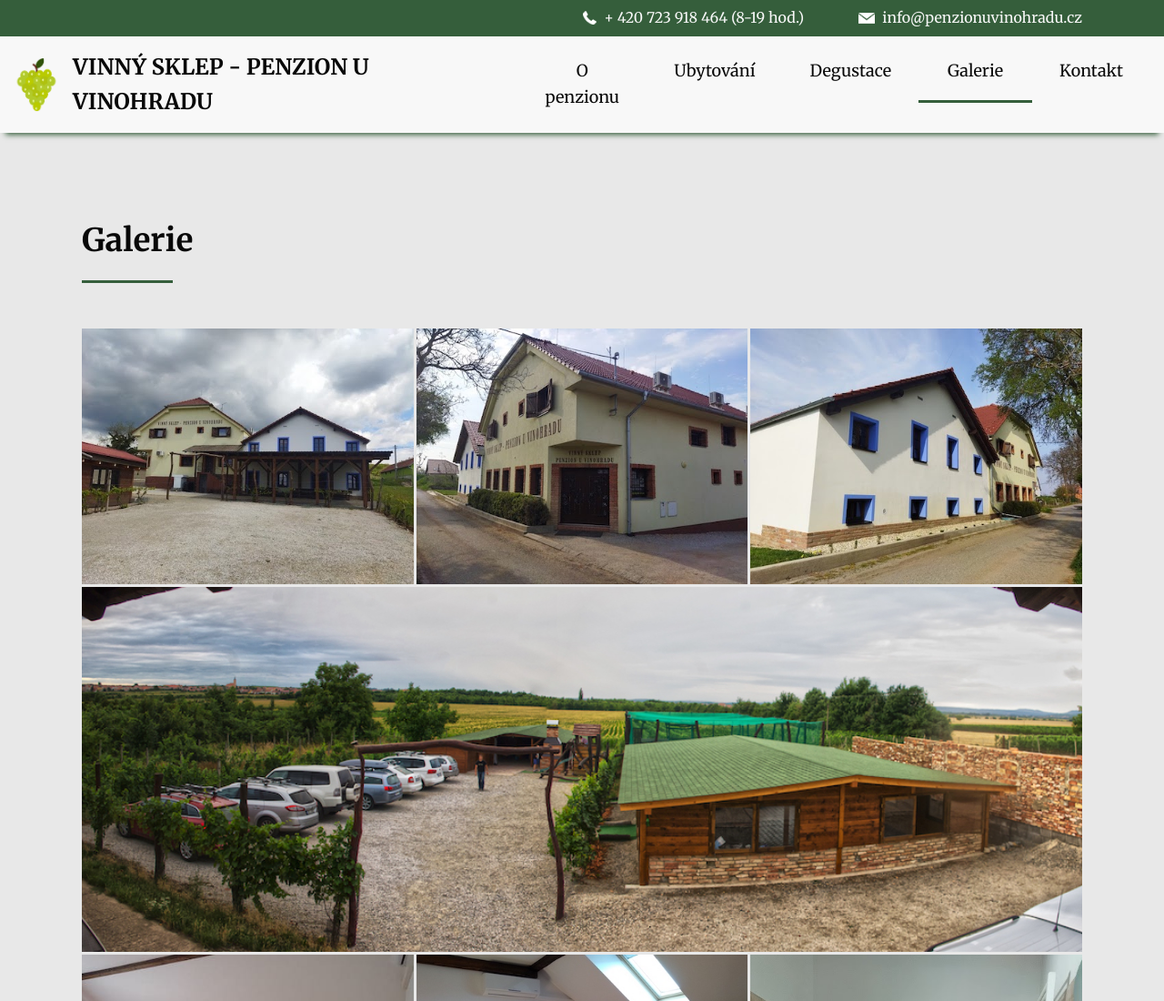
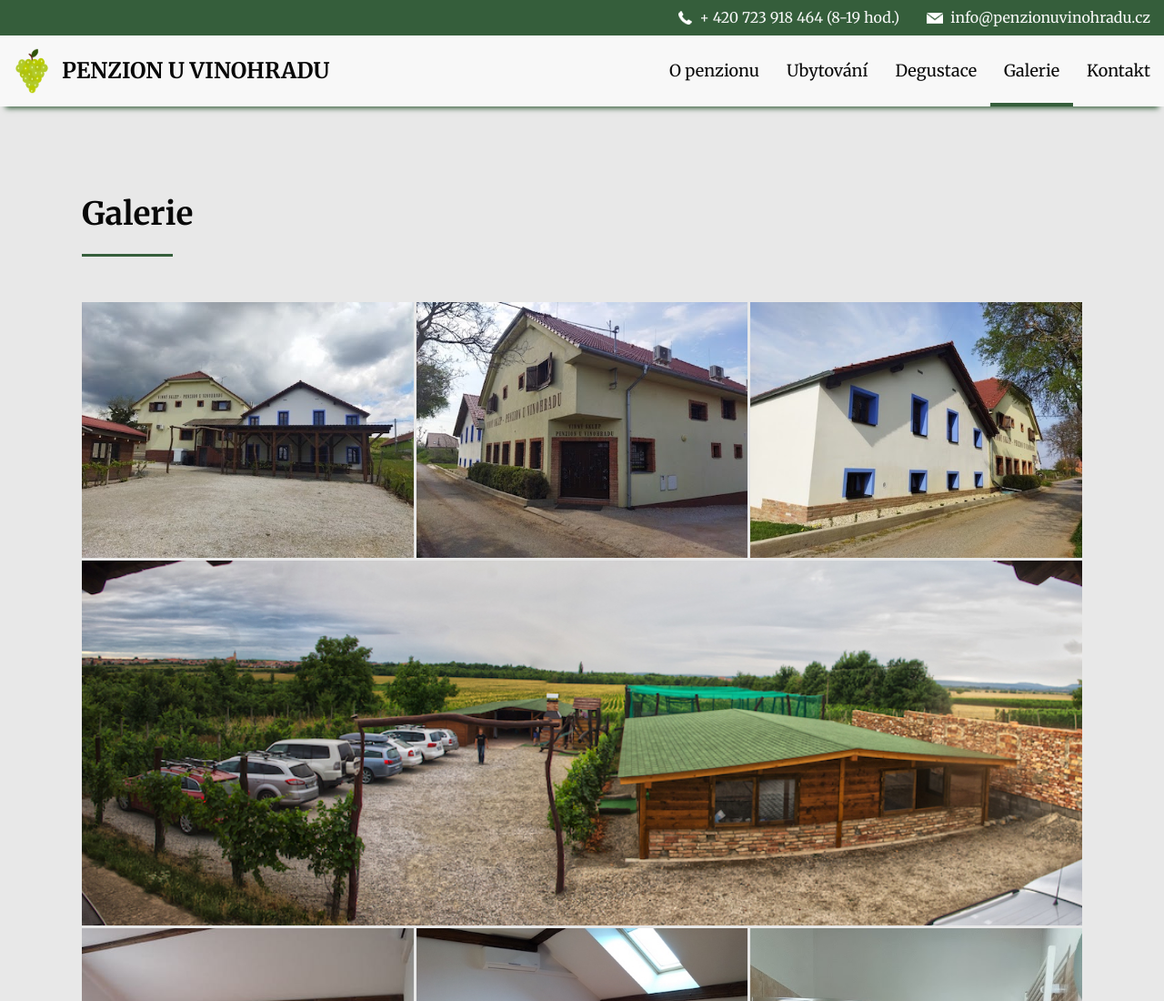
Before and after one commit to evamarko/PROJEKT-Penzion-U-Vinohradu, an Eleventy site: page galerie.html in a window 1280 px wide. Shown: the top 1100 px of the page at 91% size. Built offline with nearby package versions, Linux system fonts and the light colour scheme; Eleventy itself is replaced by a stand-in of ours; files that its build step writes are made by us from their sources.

Commit message:
Hotový header, menu

```diff
--- a/_includes/main-template-penzion.njk
+++ b/_includes/main-template-penzion.njk
@@ -74,7 +74,7 @@
             src="/images/logo.png"
             alt="Logo stránky hrozen"
           />
-          <div class="header__logo-text">Vinný sklep - penzion U Vinohradu</div>
+          <div class="header__logo-text">Penzion U Vinohradu</div>
         </a>
 
         <nav class="menu">
@@ -84,7 +84,7 @@
           <ul class="menu__list">
             <li class="menu__item menu__item--border-top">
               <a
-                class="menu__link {{ 'menu__link--active' if page.fileSlug === 'index' }}"
+                class="menu__link {{ 'menu__link--active' if page.fileSlug === '' }}"
                 href="/"
                 >O penzionu</a
               >
@@ -160,7 +160,7 @@
         <ul class="footer__list">
           <li class="footer__list-item">
             <a
-              class="footer__list-link {{ 'footer__list-link--active' if page.fileSlug === 'vybaveni' }}"
+              class="footer__list-link {{ 'footer__list-link--active' if page.fileSlug === '' }}"
               href="/"
               >O penzionu</a
             >
--- a/scss/_header.scss
+++ b/scss/_header.scss
@@ -13,18 +13,16 @@
     display: flex;
     justify-content: flex-end;
     font-size: 15px;
-    padding-right: 30px;
   }
 
   @media screen and (min-width: 960px) {
     font-size: base.$body-text;
-    padding-right: 60px;
   }
 }
 
 .header__contact-phone,
 .header__contact-email {
-  padding: 7px base.$spacer;
+  padding: 6px 15px;
   margin: 0;
   color: colors.$color-white;
   display: block;
@@ -93,11 +91,10 @@
 .header__logo-image {
   width: 50px;
   height: 50px;
-  margin: 10px;
+  margin: 8px;
 
   @media screen and (min-width: 960px) {
-    width: 60px;
-    height: 60px;
+    margin-left: 10px;
   }
 }
 
--- a/scss/_homepage.scss
+++ b/scss/_homepage.scss
@@ -2,20 +2,6 @@
 @use 'base';
 
 //Homepage
-
-//Obrázek hlavička, jen na homepage
-.header__image {
-  background: url(./../images/header.jpg) no-repeat center/cover;
-  height: 300px;
-
-  @media screen and (min-width: 540px) {
-    height: 350px;
-  }
-
-  @media screen and (min-width: 960px) {
-    height: 700px;
-  }
-}
 
 //Padding
 .homepage__content-left,
--- a/scss/_menu.scss
+++ b/scss/_menu.scss
@@ -13,16 +13,12 @@
   @media screen and (min-width: 540px) {
     display: flex;
   }
-
-  @media screen and (min-width: 960px) {
-    margin-right: 15px;
-  }
 }
 
 //Toggler, hamburger menu
 .menu__toggler {
   font-size: 18px;
-  padding: 0 30px 10px 30px;
+  padding: 15px;
   display: block;
   cursor: pointer;
   background-color: colors.$color-white;
@@ -50,8 +46,8 @@
     flex: 1 1 100%;
   }
 
-  @media screen and (min-width: 540px) {
-    border: none;
+  @media screen and (min-width: 960px) {
+    flex-basis: auto;
   }
 }
 
@@ -83,7 +79,7 @@
 
   @media screen and (min-width: 960px) {
     font-size: 18px;
-    padding: 20px 30px;
+    padding: 25px 15px;
   }
 }
 
@@ -95,10 +91,9 @@
   background-color: colors.$color-primary;
 }
 
-//Menu specifikace pro PC, fixní menu
+//Menu specifikace pro PC
 @media screen and (min-width: 960px) {
   .header {
-    //position: fixed;
     left: 0;
     right: 0;
     box-shadow: 0 8px 6px -6px colors.$color-primary;
@@ -106,8 +101,8 @@
 
   .header__menu {
     display: flex;
+    align-items: stretch;
     justify-content: space-between;
-    align-items: center;
   }
 }
 
@@ -119,6 +114,6 @@
   @media screen and (min-width: 540px) {
     color: colors.$color-black;
     background-color: colors.$color-white;
-    box-shadow: 0px -3px 0px 0px colors.$color-primary inset;
+    box-shadow: 0px -4px 0px 0px colors.$color-primary inset;
   }
 }
```
Also changed, not shown: index.html (+4 -1 lines), css/style.css, 1 other file.
